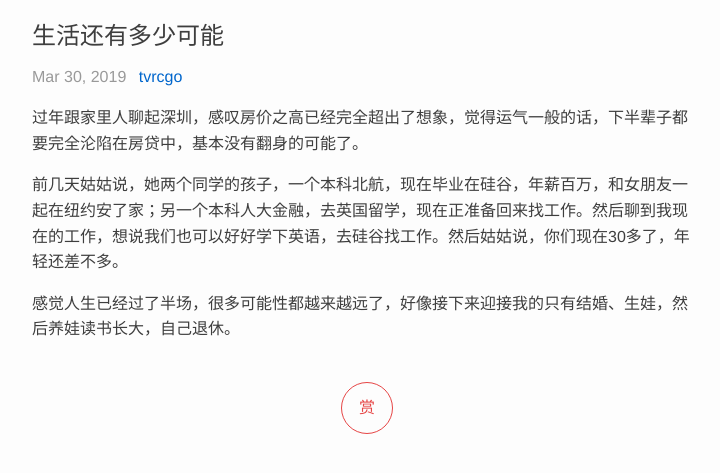
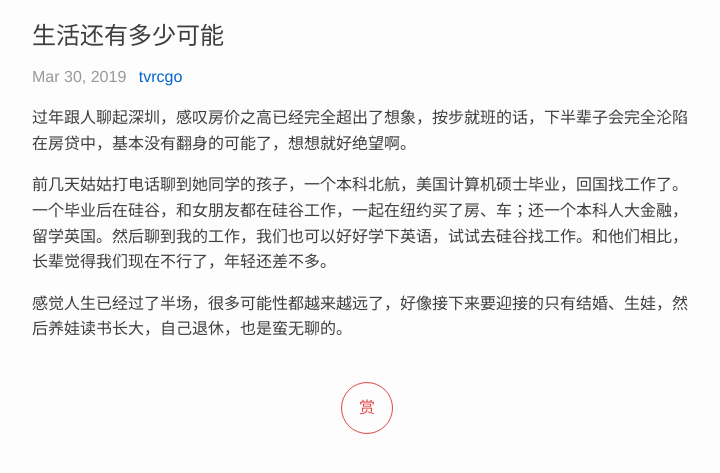
Before and after one commit to tvrcgo/tvrcgo.github.io, a Jekyll site: the page built from _posts/2019-03-30-pdk032.md, in a window 1280 px wide. Shown: the top 473 px of the page, without its empty margins (273-993 px from the left). Built offline with Jekyll 4.4.1, drawn with Linux system fonts in a browser that asks for light colours.

Commit message:
Update from yuque/tvrcgo/blog/pdk032

```diff
--- a/_posts/2019-03-30-pdk032.md
+++ b/_posts/2019-03-30-pdk032.md
@@ -4,8 +4,8 @@ title: 生活还有多少可能
 category:
 tag:
 ---
-过年跟家里人聊起深圳，感叹房价之高已经完全超出了想象，觉得运气一般的话，下半辈子都要完全沦陷在房贷中，基本没有翻身的可能了。
+过年跟人聊起深圳，感叹房价之高已经完全超出了想象，按步就班的话，下半辈子会完全沦陷在房贷中，基本没有翻身的可能了，想想就好绝望啊。
 
-前几天姑姑说，她两个同学的孩子，一个本科北航，现在毕业在硅谷，年薪百万，和女朋友一起在纽约安了家；另一个本科人大金融，去英国留学，现在正准备回来找工作。然后聊到我现在的工作，想说我们也可以好好学下英语，去硅谷找工作。然后姑姑说，你们现在30多了，年轻还差不多。
+前几天姑姑打电话聊到她同学的孩子，一个本科北航，美国计算机硕士毕业，回国找工作了。一个毕业后在硅谷，和女朋友都在硅谷工作，一起在纽约买了房、车；还一个本科人大金融，留学英国。然后聊到我的工作，我们也可以好好学下英语，试试去硅谷找工作。和他们相比，长辈觉得我们现在不行了，年轻还差不多。
 
-感觉人生已经过了半场，很多可能性都越来越远了，好像接下来迎接我的只有结婚、生娃，然后养娃读书长大，自己退休。
+感觉人生已经过了半场，很多可能性都越来越远了，好像接下来要迎接的只有结婚、生娃，然后养娃读书长大，自己退休，也是蛮无聊的。
```
